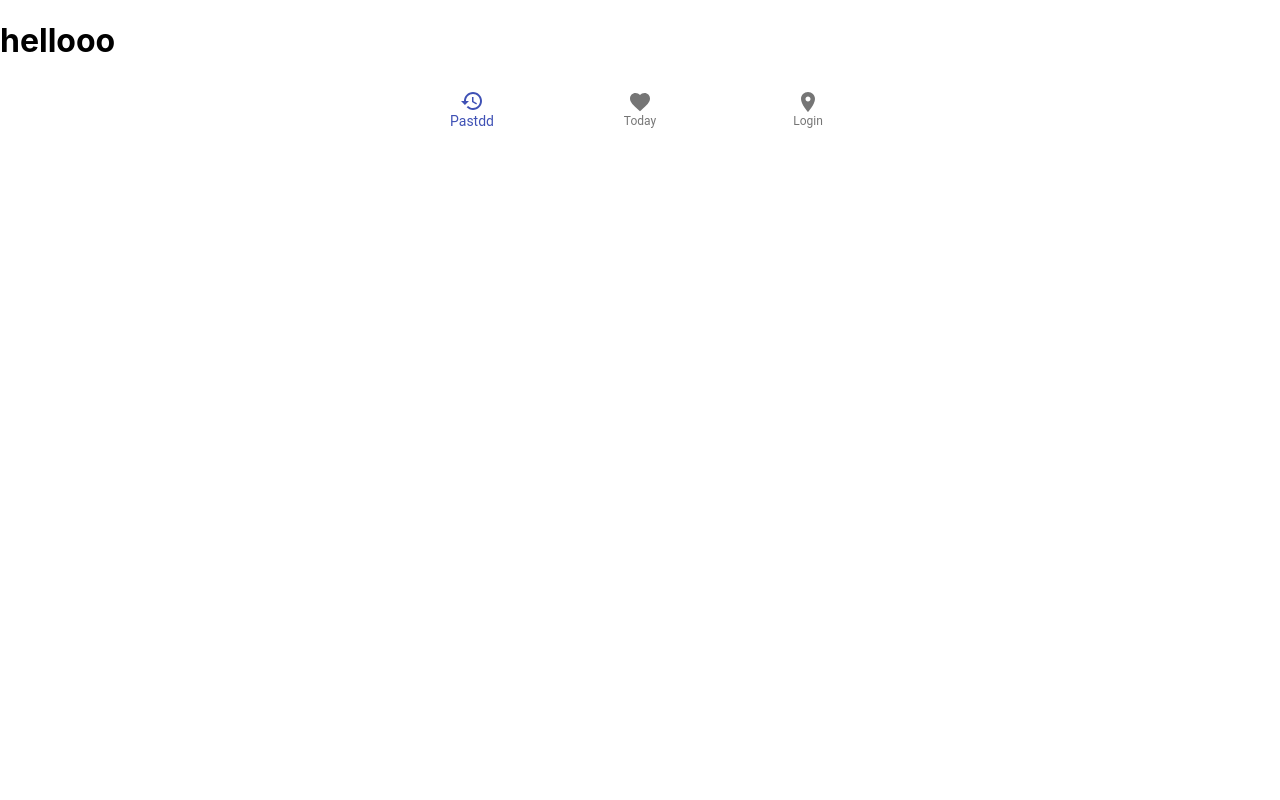
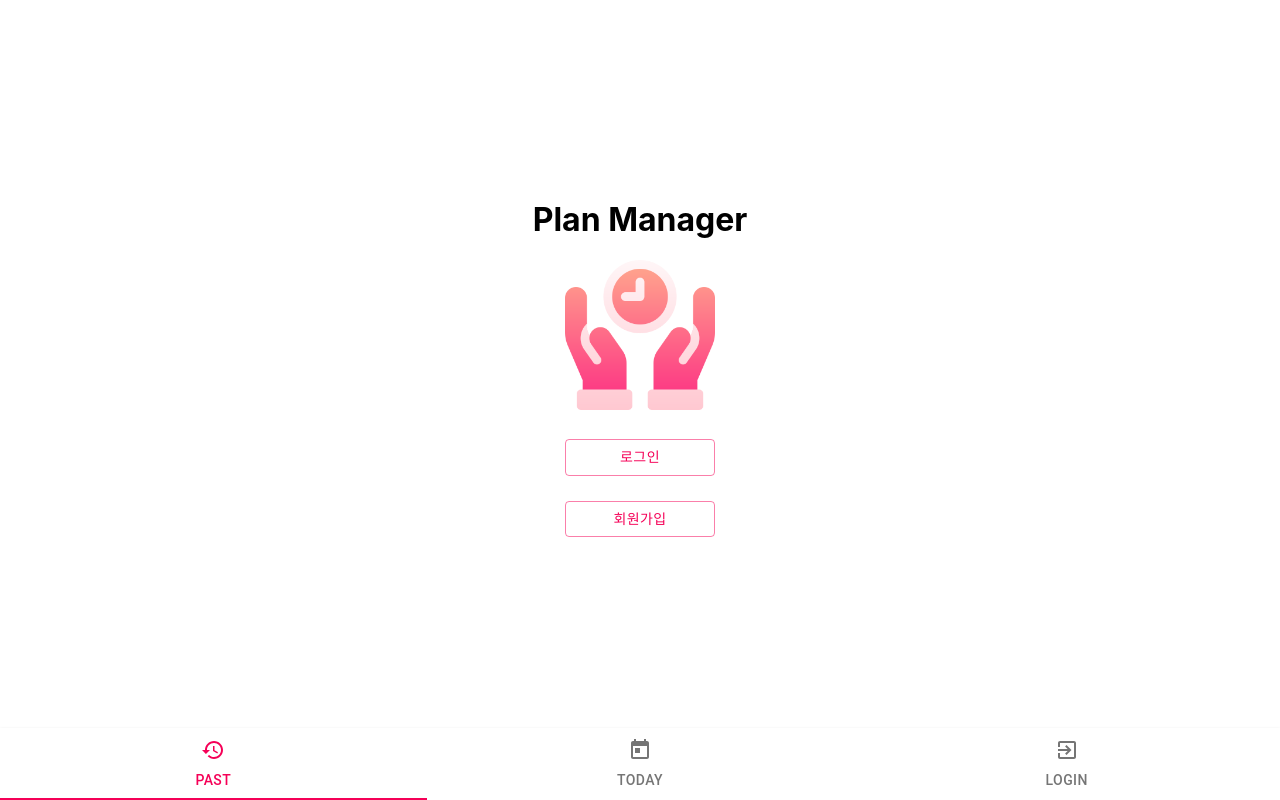
Before and after one commit to BY-juun/PlanManager, a Next.js app in the folder front/: page / in a window 1280 px wide. Built offline with nearby package versions, Linux system fonts and the light colour scheme.

Commit message:
MainPage

```diff
--- a/front/Components/BottomLayout.js
+++ b/front/Components/BottomLayout.js
@@ -1,27 +1,44 @@
 import React from 'react';
-import { makeStyles } from '@material-ui/core/styles';
-import BottomNavigation from '@material-ui/core/BottomNavigation';
-import BottomNavigationAction from '@material-ui/core/BottomNavigationAction';
-import RestoreIcon from '@material-ui/icons/Restore';
-import FavoriteIcon from '@material-ui/icons/Favorite';
-import LocationOnIcon from '@material-ui/icons/LocationOn';
-import {BiLogInCircle} from 'react-icons/bi'
+import { styled, makeStyles } from '@material-ui/core/styles';
+
+import Paper from '@material-ui/core/Paper';
+import Tabs from '@material-ui/core/Tabs';
+import Tab from '@material-ui/core/Tab';
+import HistoryIcon from '@material-ui/icons/History';
+import ExitToAppIcon from '@material-ui/icons/ExitToApp';
+import TodayIcon from '@material-ui/icons/Today';
+
+const useStyles = makeStyles({
+  root: {
+    position : "fixed",
+    left : "0px",
+    bottom : "0px",
+    zIndex : 9999,
+    width : "100%",
+  },
+});
 
 const BottomLayout = ()=>{
     const [value, setValue] = React.useState(0);
-
+    const classes = useStyles();
+    const handleChange = (event, newValue) => {
+      setValue(newValue);
+    };
     return (
-      <BottomNavigation
+      <Paper square className={classes.root}>
+      <Tabs
         value={value}
-        onChange={(event, newValue) => {
-          setValue(newValue);
-        }}
-        showLabels
+        onChange={handleChange}
+        variant="fullWidth"
+        indicatorColor="secondary"
+        textColor="secondary"
+        aria-label="icon label tabs example"
       >
-        <BottomNavigationAction label="Pastdd" icon={<RestoreIcon />} />
-        <BottomNavigationAction label="Today" icon={<FavoriteIcon />} />
-        <BottomNavigationAction label="Login" icon={<LocationOnIcon />} />
-      </BottomNavigation>
+        <Tab icon={<HistoryIcon />} label="Past" />
+        <Tab icon={<TodayIcon  />} label="Today" />
+        <Tab icon={<ExitToAppIcon />} label="Login" />
+      </Tabs>
+    </Paper>
     );
 };
 
--- a/front/package.json
+++ b/front/package.json
@@ -14,7 +14,8 @@
     "next": "11.1.0",
     "react": "17.0.2",
     "react-dom": "17.0.2",
-    "react-icons": "^4.2.0"
+    "react-icons": "^4.2.0",
+    "styled-components": "^5.3.0"
   },
   "devDependencies": {
     "eslint": "7.32.0",
--- a/front/pages/index.js
+++ b/front/pages/index.js
@@ -2,14 +2,38 @@ import Head from 'next/head'
 import Image from 'next/image'
 import styles from '../styles/Home.module.css'
 import BottomLayout from '../Components/BottomLayout';
+import { styled } from '@material-ui/core/styles';
+import Button from '@material-ui/core/Button';
+import { BiHorizontalCenter } from 'react-icons/bi';
+
+
+const MainButton = styled(Button)({
+  display: 'block',
+  marginLeft: 'auto',
+  marginRight: 'auto',
+  width: "150px",
+  marginBottom : "20px",
+  marginTop : "25px"
+});
 
 export default function Home() {
   return (
     <>
-      <div>
-        <h1>hellooo</h1>
+      <div style = {{marginTop : "200px"}}>
+        <h1 style={{ textAlign: 'center' }}>Plan Manager</h1>
+        <div style = {{textAlign : "center"}}>
+        <img src = "clock.png" style = {{width : "150px"}}></img>
+        </div>
+        <div>
+          <MainButton variant="outlined" color="secondary" >
+            로그인
+        </MainButton>
+          <MainButton variant="outlined" color="secondary" >
+            회원가입
+        </MainButton>
+        </div>
       </div>
-    <BottomLayout />
+      <BottomLayout />
     </>
   )
 }
```
Also changed, not shown: front/public/clock.png (added), 1 other file (tests, documents, lock files or other folders).
